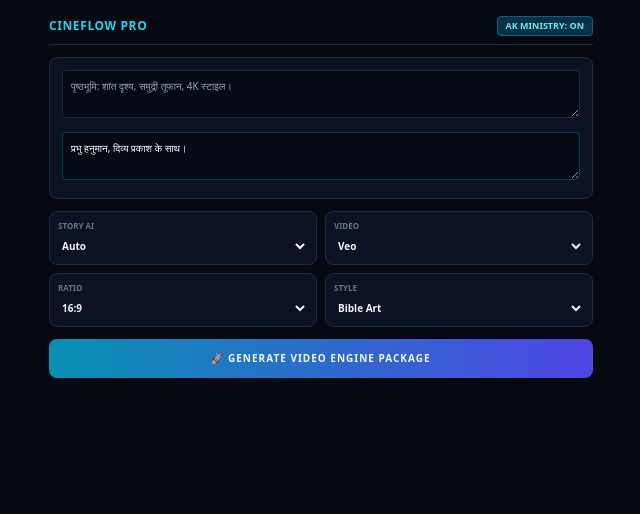
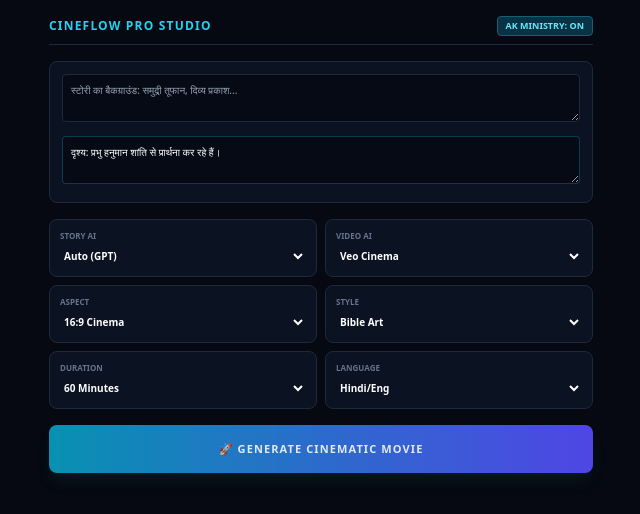
Before and after one commit to deepbhauak-wq/cineflow-ai, a Next.js app: page / in a window 1280 px wide. Shown: the top 514 px of the page, without its empty margins (319-959 px from the left). Built offline with nearby package versions, Linux system fonts and the light colour scheme.

Commit message:
Refactor CineFlowProStudio component layout and content

```diff
--- a/app/page.jsx
+++ b/app/page.jsx
@@ -3,39 +3,43 @@
 import React, { useState } from "react";
 
 export default function CineFlowProStudio() {
-  const [bg, setBg] = useState("पृष्ठभूमि: शांत दृश्य, समुद्री तूफान, 4K स्टाइल।");
-  const [scene, setScene] = useState("प्रभु हनुमान, दिव्य प्रकाश के साथ।");
+  const [bg, setBg] = useState("स्टोरी का बैकग्राउंड: समुद्री तूफान, दिव्य प्रकाश...");
+  const [scene, setScene] = useState("दृश्य: प्रभु हनुमान शांति से प्रार्थना कर रहे हैं।");
 
   return (
-    <div className="min-h-screen bg-[#060911] text-slate-100 font-sans p-4 max-w-xl mx-auto space-y-3">
+    <div className="min-h-screen bg-[#060911] text-slate-200 font-sans p-4 max-w-xl mx-auto space-y-4">
       {/* Header */}
       <div className="flex justify-between items-center pb-2 border-b border-slate-800">
-        <h1 className="font-black text-xs text-cyan-400 uppercase tracking-wider">CineFlow Pro</h1>
-        <span className="text-[9px] bg-cyan-950 text-cyan-300 px-2 py-0.5 rounded border border-cyan-800 font-bold">AK MINISTRY: ON</span>
+        <h1 className="font-black text-xs text-cyan-400 uppercase tracking-widest">CineFlow Pro Studio</h1>
+        <div className="text-[9px] bg-cyan-950 text-cyan-300 px-2 py-0.5 rounded border border-cyan-800 font-bold">AK MINISTRY: ON</div>
       </div>
 
-      {/* Prompts Section */}
+      {/* Prompts (The core) */}
       <div className="bg-[#0b1222] p-3 rounded-lg border border-slate-800 space-y-2">
         <textarea value={bg} onChange={(e) => setBg(e.target.value)} className="w-full bg-[#060a14] border border-slate-800 rounded p-2 text-[10px] text-slate-400 outline-none" rows="2" />
         <textarea value={scene} onChange={(e) => setScene(e.target.value)} className="w-full bg-[#060a14] border border-cyan-500/30 rounded p-2 text-[10px] text-white outline-none" rows="2" />
       </div>
 
-      {/* Compact Settings Grid */}
+      {/* Settings Grid (Clean & Simple) */}
       <div className="grid grid-cols-2 gap-2">
         {[
-          { l: "Story AI", v: "Auto" }, { l: "Video", v: "Veo" },
-          { l: "Ratio", v: "16:9" }, { l: "Style", v: "Bible Art" }
+          { l: "Story AI", v: "Auto (GPT)" }, { l: "Video AI", v: "Veo Cinema" },
+          { l: "Aspect", v: "16:9 Cinema" }, { l: "Style", v: "Bible Art" },
+          { l: "Duration", v: "60 Minutes" }, { l: "Language", v: "Hindi/Eng" }
         ].map(item => (
-          <div key={item.l} className="bg-[#0b1222] p-2 rounded-lg border border-slate-800">
+          <div key={item.l} className="bg-[#0b1222] p-2.5 rounded-lg border border-slate-800">
             <span className="text-[8px] font-bold text-slate-500 uppercase block">{item.l}</span>
-            <select className="w-full bg-transparent text-[10px] font-bold outline-none cursor-pointer"><option>{item.v}</option></select>
+            <select className="w-full bg-transparent text-[10px] font-bold outline-none cursor-pointer text-white">
+              <option>{item.v}</option>
+              <option>Custom</option>
+            </select>
           </div>
         ))}
       </div>
 
-      {/* Action */}
-      <button className="w-full py-3 bg-gradient-to-r from-cyan-600 to-indigo-600 rounded-lg font-black text-[10px] uppercase tracking-widest hover:scale-[1.01] transition-all">
-        🚀 Generate Video Engine Package
+      {/* Generate */}
+      <button className="w-full py-4 bg-gradient-to-r from-cyan-600 to-indigo-600 rounded-lg font-black text-[11px] uppercase tracking-widest hover:scale-[1.01] transition-all shadow-lg shadow-cyan-900/20">
+        🚀 Generate Cinematic Movie
       </button>
     </div>
   );
```
